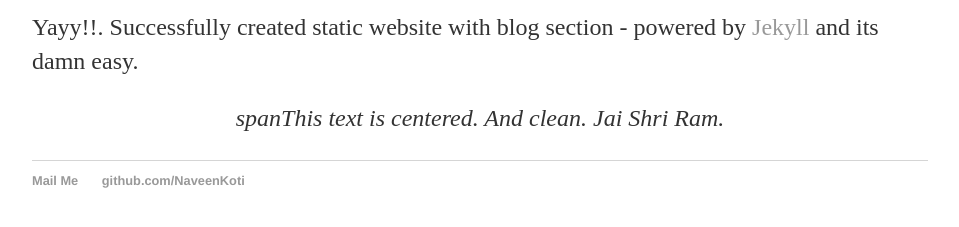
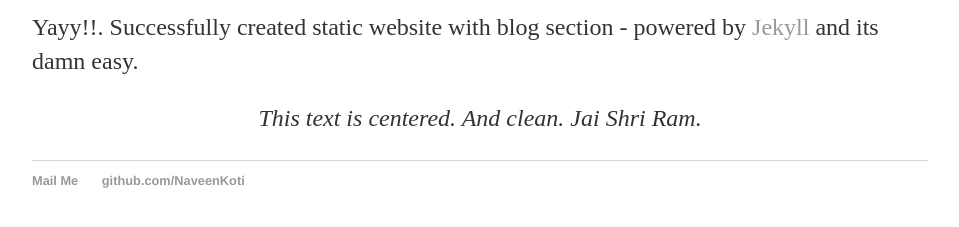
Before and after one commit to NaveenKoti/naveenkoti.github.io, a Jekyll site: the page built from _posts/2017-11-07-my-first-blog-post.md, in a window 1280 px wide. Shown: the part 299-526 px from the top of the page, without its empty margins (160-1119 px from the left). Built offline with Jekyll 4.4.1, drawn with Linux system fonts in a browser that asks for light colours.

Commit message:
Update 2017-11-07-my-first-blog-post.md
remove junk

```diff
--- a/_posts/2017-11-07-my-first-blog-post.md
+++ b/_posts/2017-11-07-my-first-blog-post.md
@@ -5,4 +5,4 @@
 ---
 
 Yayy!!. Successfully created static website with blog section - powered by [Jekyll](http://jekyllrb.com) and its damn easy.
-<center><em><p>spanThis text is centered.  And clean.  Jai Shri Ram.</p></em></center>
+<center><em><p>This text is centered.  And clean.  Jai Shri Ram.</p></em></center>
```
